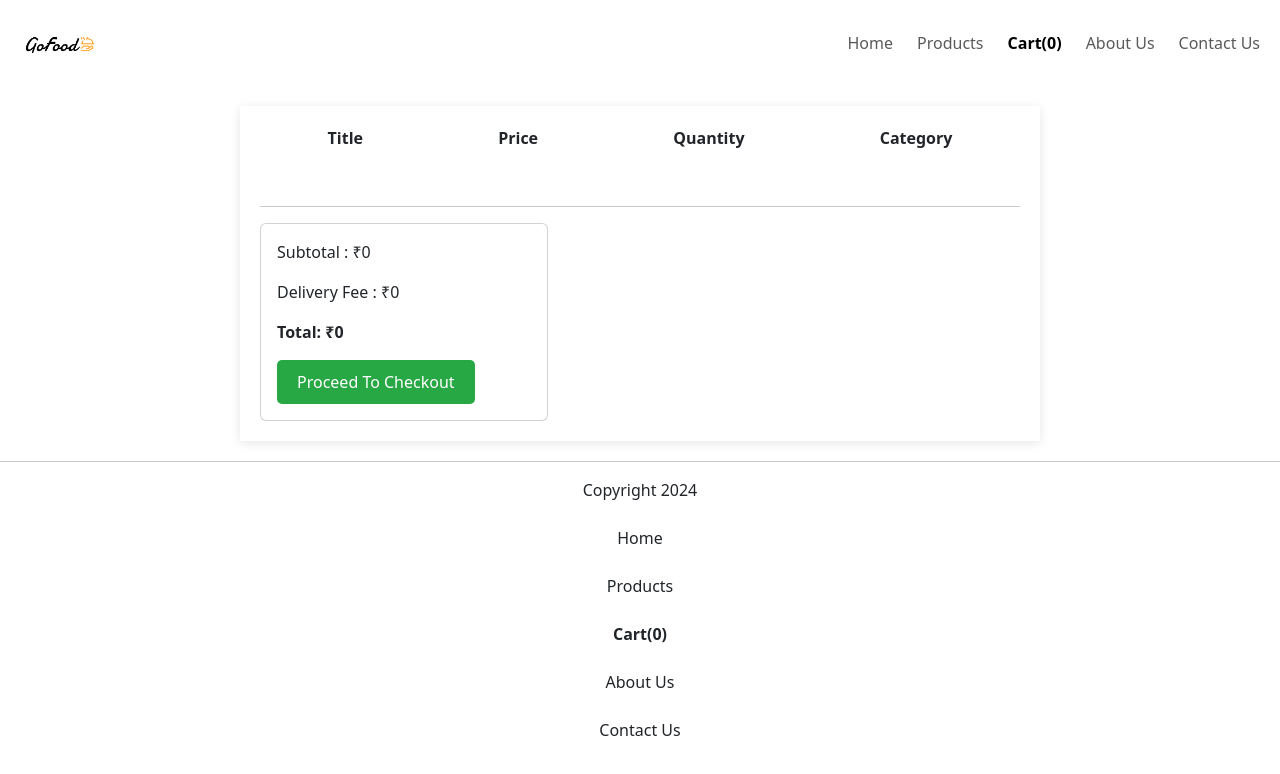
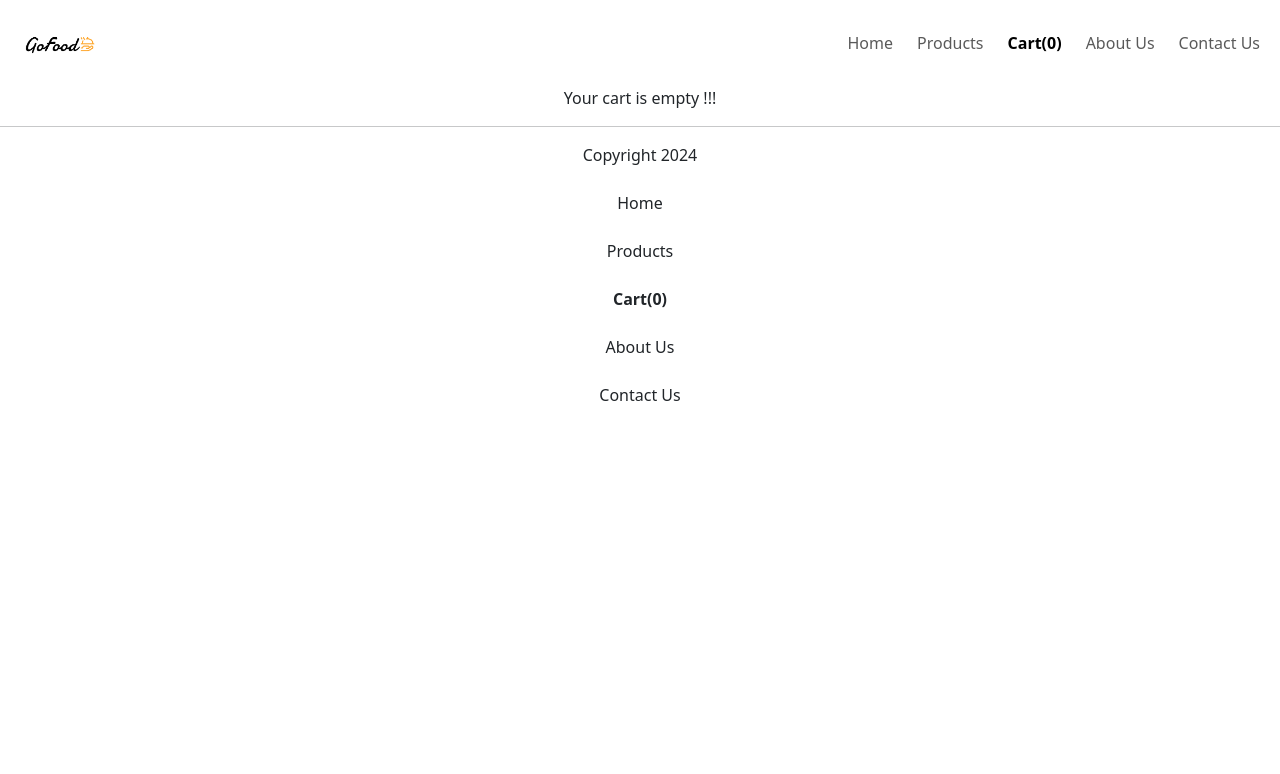
Before and after one commit to prateekdewangan615/go-food-react-app, a React (Vite) app: page /cart in a window 1280 px wide. Shown: the top 774 px of the page. Built offline with nearby package versions, Linux system fonts and the light colour scheme.

Commit message:
Add cart updated with minute changes

```diff
--- a/package.json
+++ b/package.json
@@ -13,10 +13,12 @@
     "axios": "^1.7.7",
     "bootstrap": "^5.3.3",
     "react": "^18.3.1",
+    "react-bootstrap": "^2.10.5",
     "react-dom": "^18.3.1",
     "react-helmet-async": "^2.0.5",
     "react-hook-form": "^7.53.2",
-    "react-router-dom": "^6.28.0"
+    "react-router-dom": "^6.28.0",
+    "react-table": "^7.8.0"
   },
   "devDependencies": {
     "@eslint/js": "^9.13.0",
--- a/src/components/cart/CartDetails.css
+++ b/src/components/cart/CartDetails.css
@@ -1,20 +1,3 @@
-.cart {
-  background-color: linear-gradient(to bottom right, #ff9966, #ffcc99);
-  padding: 20px;
-  box-shadow: 0 2px 10px rgba(0, 0, 0, 0.1); /* Subtle shadow */
-  max-width: 800px;
-  margin: 20px auto; /* Center the cart */
-}
-
-.cart-items-title {
-  display: flex;
-  justify-content: space-around;
-}
-
-.cart-items-item {
-  display: flex;
-  justify-content: space-around;
-}
 
 button {
   background-color: #28a745; /* Green */
--- a/src/components/cart/CartDetails.tsx
+++ b/src/components/cart/CartDetails.tsx
@@ -3,6 +3,7 @@ import { CartContext } from "../context/CartContext";
 import { IProducts } from "../../models/IProducts";
 import "./CartDetails.css";
 import { useNavigate } from "react-router-dom";
+import { Table } from "react-bootstrap";
 
 const CartDetails = () => {
   const navigate = useNavigate();
@@ -25,41 +26,51 @@ const CartDetails = () => {
   };
 
   return (
-    <div className="cart">
-      <div className="cart-items">
-        <div className="cart-items-title">
-          <p><b>Title</b></p>
-          <p><b>Price</b></p>
-          <p><b>Quantity</b></p>
-          <p><b>Category</b></p>
-        </div>
-        <br />
-        <hr />
-        {myCart.map((product: IProducts) => {
-          return (
-            <div>
-              <div className="cart-items-title cart-items-item">
-                <p>{product.name}</p>
-                <p>₹{product.price}</p>
-                <p>{product.quantity}</p>
-                <p>{product.category}</p>
-              </div>
-              <hr />
-            </div>
-          );
-        })}
-      </div>
-      <div className="card" style={{ width: "18rem" }}>
+    <>
+    {myCart.length > 0 ?
+    <>
+      <Table className="container">
+        <thead>
+          <tr>
+            <th>S.no</th>
+            <th>Product Name</th>
+            <th>Price (₹)</th>
+            <th>Quantity</th>
+            <th>Category</th>
+          </tr>
+        </thead>
+        <tbody>
+          {myCart.map((product: IProducts,index:any) => (
+            <tr key={index}>
+              <td>{index+1}</td>
+              <td>{product.name}</td>
+              <td>{product.price}</td>
+              <td>{product.quantity}</td>
+              <td>{product.category}</td>
+            </tr>
+          ))}
+        </tbody>
+      </Table>
+      <div className="card justify-content-end" style={{ width: "18rem", justifyContent: "right" }}>
         <div className="card-body">
           <p className="card-text">
-            <p>Subtotal     : ₹{total}</p>
+            <p>Subtotal : ₹{total}</p>
             <p>Delivery Fee : ₹{deliveryFee}</p>
-            <p><b>Total: ₹{getTotalAmount()}</b></p>
+            <p>
+              <b>Total: ₹{getTotalAmount()}</b>
+            </p>
           </p>
-          <button onClick={() => navigate("/order")}>Proceed To Checkout</button>
+          <button onClick={() => navigate("/order")}>
+            Proceed To Checkout
+          </button>
         </div>
       </div>
-    </div>
+    </>
+    :
+    (
+      <p style={{textAlign: "center"}}>Your cart is empty !!!</p>
+    )}
+    </>
   );
 };
 
--- a/src/pages/Products.css
+++ b/src/pages/Products.css
@@ -1,9 +1,4 @@
-/* .row {
-  background: linear-gradient(to bottom right, #ff9966, #ffcc99); /* Orange-yellow gradient */
-  padding: 20px;
-  border-radius: 10px;
-  box-shadow: 0 2px 5px rgba(0, 0, 0, 0.1);
-} */
+
 /* Products.css */
 .card {
   background-color: #fff;
--- a/src/pages/Products.tsx
+++ b/src/pages/Products.tsx
@@ -129,7 +129,7 @@ const Products = () => {
                           className="btn btn-danger mt-3"
                           onClick={() => removeCart(product)}
                         >
-                          Remove from Cart
+                          Remove  Cart
                         </button>
                       ) : (
                         <button
@@ -149,6 +149,7 @@ const Products = () => {
           )}
         </div>
       </div>
+
     </div>
   );
 };
```
Also changed, not shown: 1 other file (tests, documents, lock files or other folders).
